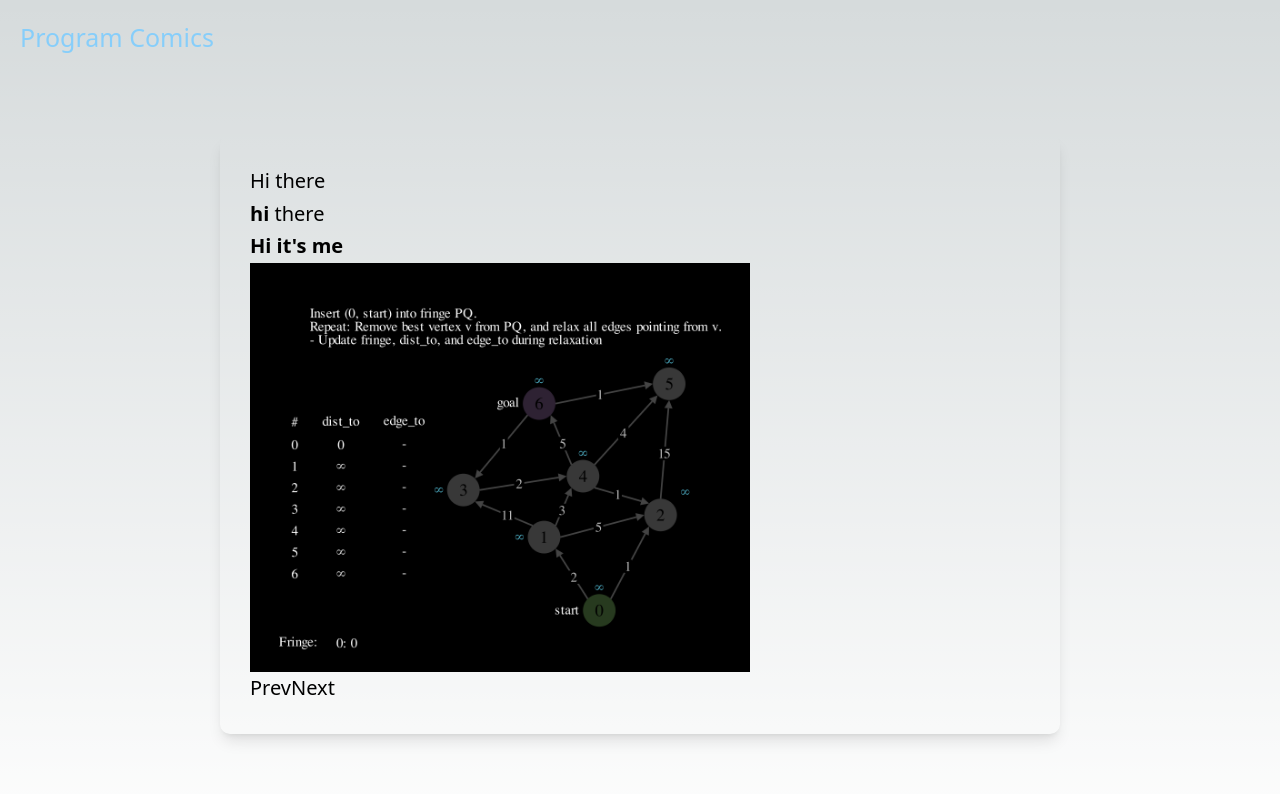
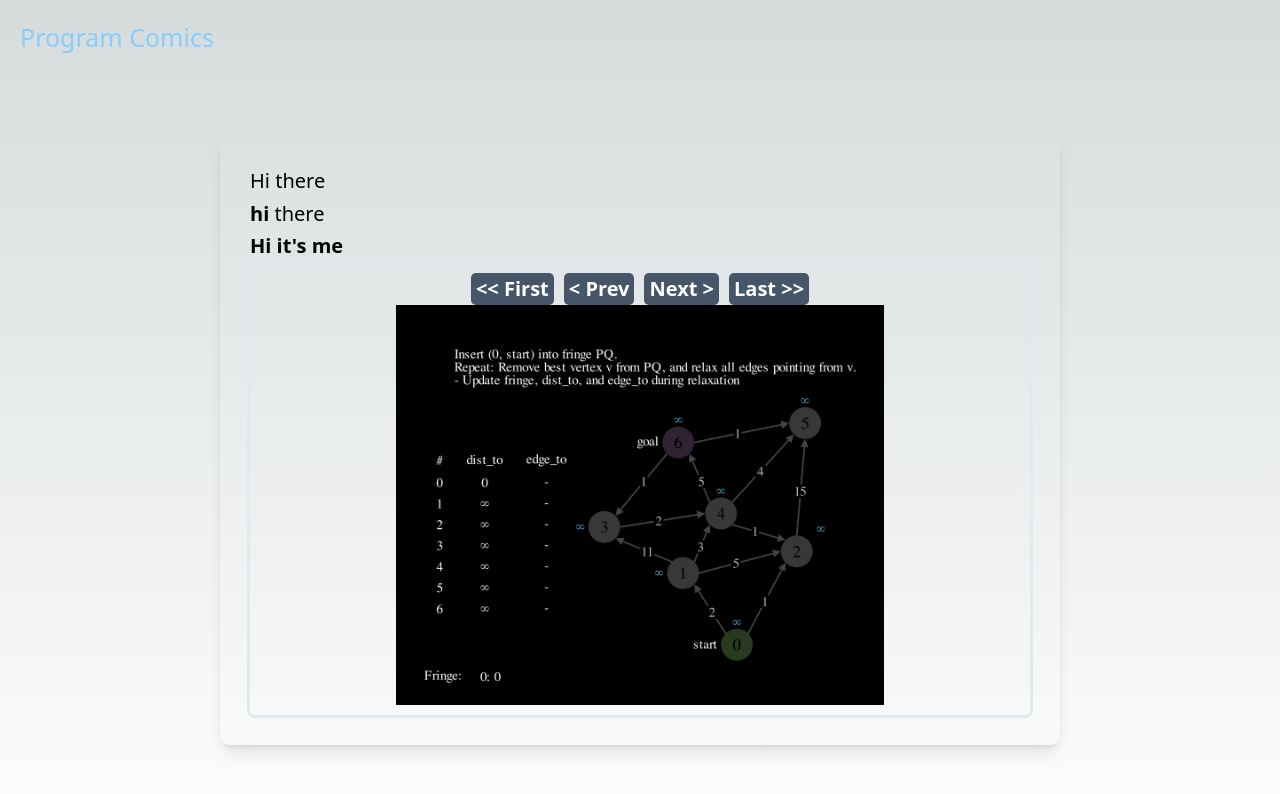
Before and after one commit to tommy11jo/program-comics, a Next.js app in the folder react-src/: page /dijkstras in a window 1280 px wide. Shown: the top 794 px of the page. Built offline with nearby package versions, Linux system fonts and the light colour scheme.

Commit message:
slideshow navigation, next/image use

```diff
--- a/react-src/components/Slideshow.tsx
+++ b/react-src/components/Slideshow.tsx
@@ -4,32 +4,56 @@ import Image from "next/image"
 interface SlideshowProps {
   folder: string
   size: number
+  fprefix?: string
 }
 
-const Slideshow: React.FC<SlideshowProps> = ({ folder, size }) => {
+const Slideshow: React.FC<SlideshowProps> = ({
+  folder,
+  size,
+  fprefix = "step",
+}) => {
   const [current, setCurrent] = useState(0)
 
+  const firstSlide = () => setCurrent(0)
   const nextSlide = () => setCurrent((current + 1) % size)
   const prevSlide = () => setCurrent((current - 1 + size) % size)
+  const lastSlide = () => setCurrent(size - 1)
 
   return (
-    <div>
+    <div className="flex flex-col justify-center p-2 outline outline-slate-200 rounded">
       {/* must insert all images into DOM, so Next includes them at build time */}
-      <div style={{ display: "block" }}>
+      <div className="flex flex-row gap-2 justify-center">
+        <button onClick={firstSlide}>&lt;&lt; First</button>
+        <button onClick={prevSlide}>&lt; Prev</button>
+        <button onClick={nextSlide}>Next &gt;</button>
+        <button onClick={lastSlide}>Last &gt;&gt;</button>
+      </div>
+      <div className="flex flex-col items-center justify-center">
         {Array.from({ length: size }, (_, index) => (
-          <Image
+          <div
             key={index}
-            src={`${folder}/step${index}.png`}
-            alt={`Slide ${index}`}
-            width={500}
-            height={300}
-            unoptimized={true}
-            style={{ display: current === index ? "block" : "none" }}
-          />
+            style={{
+              position: "relative",
+              width: "600px",
+              height: "400px",
+              display: current === index ? "block" : "none",
+            }}
+          >
+            <Image
+              src={`${folder}/${fprefix}${index}.png`}
+              alt={`Slide ${index}`}
+              sizes="500px"
+              fill
+              style={{
+                objectFit: "contain",
+              }}
+              // workaround: load before FCP
+              // what i really want is time based image loading, after FCP
+              priority
+            />
+          </div>
         ))}
       </div>
-      <button onClick={prevSlide}>Prev</button>
-      <button onClick={nextSlide}>Next</button>
     </div>
   )
 }
--- a/react-src/pages/dijkstras.mdx
+++ b/react-src/pages/dijkstras.mdx
@@ -1,4 +1,4 @@
-import Layout from "./concept/layout.tsx"
+import Layout from "./post/layout.tsx"
 import Slideshow from "../components/Slideshow.tsx"
 export const meta = {
   title: "Dijkstra's",
@@ -10,6 +10,6 @@ Hi there
 
 - **hi** there
 - **Hi it's me**
-  <Slideshow folder="/graphics/dijkstra/slideshow" size={10} />
+  <Slideshow folder="/graphics/dijkstra/slideshow" size={16} />
 
 export default ({ children }) => <Layout meta={meta}>{children}</Layout>
--- a/react-src/pages/concept/layout.tsx
+++ b/react-src/pages/post/layout.tsx
@@ -5,6 +5,8 @@ interface LayoutProps {
     date: string
   }
 }
+// This is the layout for each post, or mdx file.
+// Limitation: Mdx is rendered client side, so `fs` cannot be used to read files in a slideshow folder
 export default function Layout({ children, ...props }: LayoutProps) {
   return (
     <div className="flex flex-col items-center min-h-screen p-4">
--- a/react-src/styles/globals.css
+++ b/react-src/styles/globals.css
@@ -42,6 +42,10 @@ a {
   text-decoration: none;
 }
 
+button {
+  @apply bg-slate-600 hover:bg-slate-500 text-white font-bold px-1 rounded;
+}
+
 html {
   font-size: 20px;
 }
```
